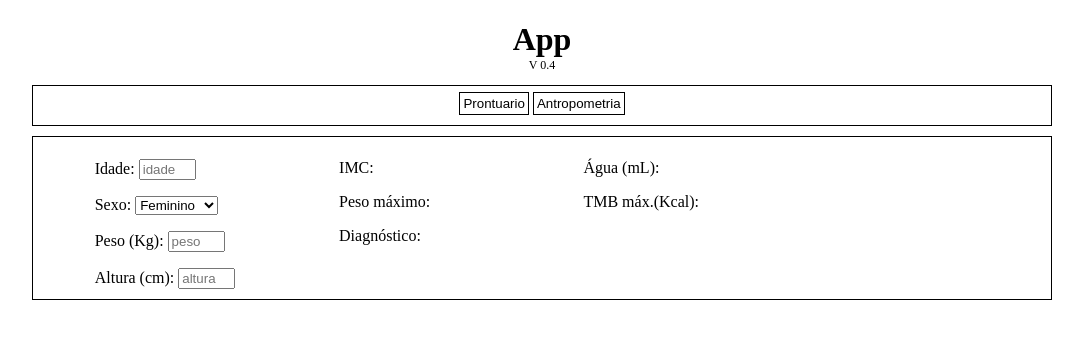
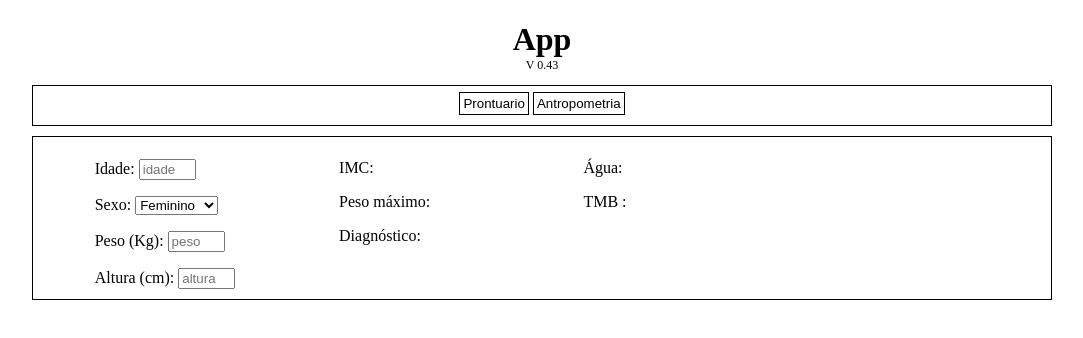
Before and after one commit to GabrielPQuintanilha/app, a plain HTML site: page index.html in a window 1280 px wide. Both pictures are taken after a click on the button "Antropometria". Shown: the whole page, without its empty margins (98-1181 px from the left). Drawn offline with Linux system fonts and the light colour scheme.

Commit message:
feature/tmbEutroficos+consumoAgua
adicao de tmb de acordo com diagnostico e agua de acordo com peso/diagnostico

```diff
--- a/index.html
+++ b/index.html
@@ -13,7 +13,7 @@
     <body>
 
     <h1>App</h1>
-    <p id="version">V 0.4</p>
+    <p id="version">V 0.43</p>
 
     <!-- MENU -->
     <fieldset id="fieldset_menu">
@@ -50,9 +50,10 @@
     </div>
 
     <div id="div_antropometria">
-        <p>Água (mL): <span id="span_agua"></span></p>
-        <p>TMB máx.(Kcal): <span id="span_tmb"></span></p>
+        <p>Água: <span id="span_agua"></span></p>
+        <p>TMB <span id="span_tmb_anterior"></span>: <span id="span_tmb"></span></p>
     </div>
+
 
     </fieldset>
 
```
